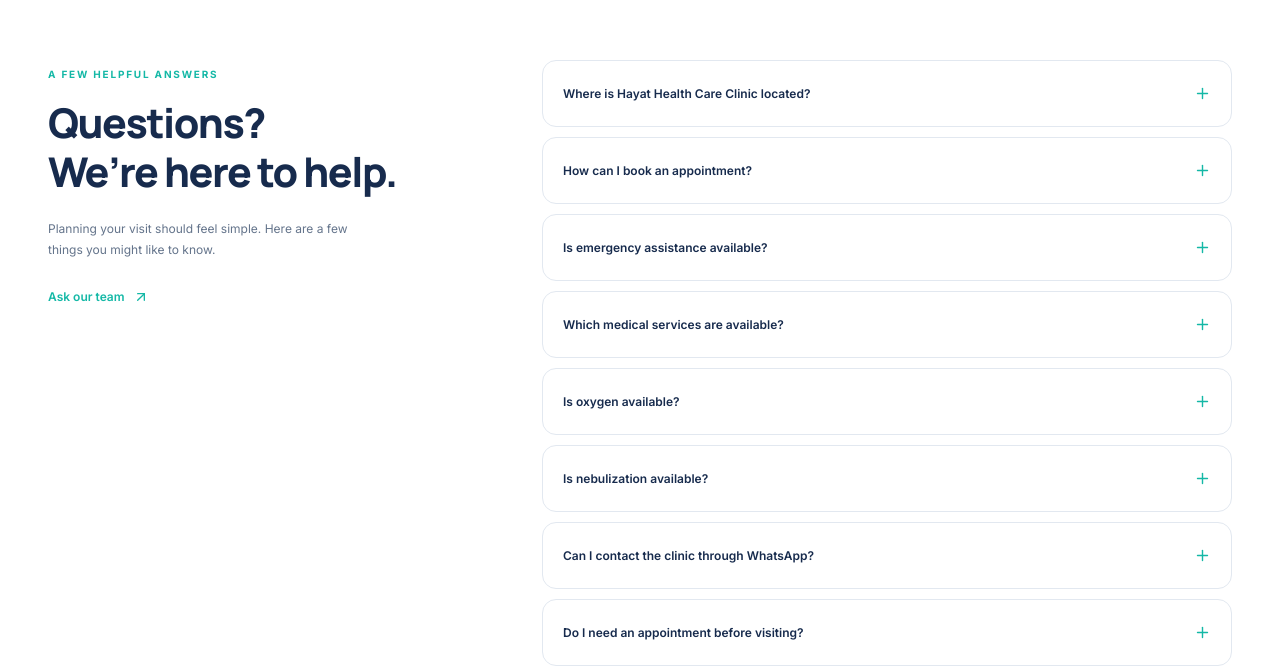
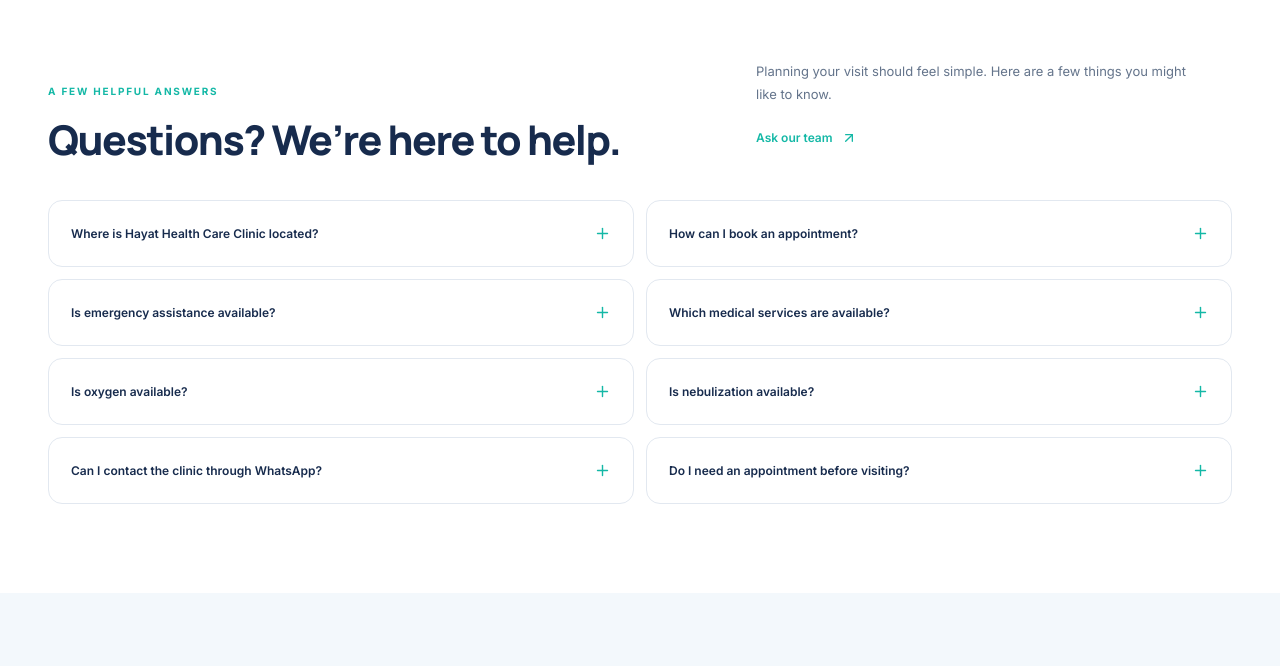
Before and after one commit to mdmashoodalam/Hayat-Health-Care-Clinic, a React (Vite) app: page / in a window 1280 px wide. Shown: the part 7332-7998 px from the top of the page. Built offline with nearby package versions, Linux system fonts and the light colour scheme; no server answers.

Commit message:
Deploy clinic website

```diff
--- a/src/components/home/Sections.jsx
+++ b/src/components/home/Sections.jsx
@@ -14,6 +14,6 @@
 const reasons=[['HeartHandshake','Patient-focused approach','Care starts with understanding your concerns.'],['Hospital','Essential healthcare facilities','Consultations, diagnostics and support in one place.'],['Stethoscope','Multiple specialities','A team covering a range of healthcare needs.'],['HeartPulse','Emergency support','Reach our clinic team directly, 24/7.'],['MapPin','Convenient location','Near Bazaar Samiti on Sitamarhi Road, Pupri.'],['MessageCircle','Easy WhatsApp appointments','Request a visit in just a few simple steps.']];
 export function WhyChooseUs(){return <section className="section pale-section"><div className="container"><SectionTitle eyebrow="A LITTLE MORE CARE" title="Why choose Hayat Health Care Clinic?">A familiar place to turn to, whenever your family needs care.</SectionTitle><div className="why-grid">{reasons.map(([i,n,d])=><div className="why-item" key={n}><Icon name={i} size={25}/><h3>{n}</h3><p>{d}</p></div>)}</div></div></section>;}
 export function EmergencyCTA(){return <section className="container emergency-section"><div className="emergency-banner"><span className="emergency-badge"><Icon name="Siren" size={36}/></span><div><span className="eyebrow">24/7 EMERGENCY SUPPORT</span><h2>Need immediate medical assistance?</h2><p>Our clinic provides emergency support. Contact us immediately for assistance.</p></div><div className="emergency-numbers">{clinicInfo.phones.map(p=><a href={`tel:${p}`} key={p}><Icon name="Phone" size={17}/>Call {p}</a>)}</div></div></section>;}
-export function FAQ(){return <section className="section container faq-section"><div><span className="eyebrow">A FEW HELPFUL ANSWERS</span><h2>Questions?<br/>We’re here to help.</h2><p>Planning your visit should feel simple. Here are a few things you might like to know.</p><ExternalLink className="text-link" href={createWhatsAppURL()}>Ask our team<Icon name="ArrowUpRight" size={16}/></ExternalLink></div><div className="faq-list">{faqs.map(([q,a])=><details key={q}><summary>{q}<Icon name="Plus" size={17}/></summary><p>{a}</p></details>)}</div></section>;}
+export function FAQ(){return <section className="section container faq-section"><div className="faq-intro"><div><span className="eyebrow">A FEW HELPFUL ANSWERS</span><h2>Questions? We’re here to help.</h2></div><div><p>Planning your visit should feel simple. Here are a few things you might like to know.</p><ExternalLink className="text-link" href={createWhatsAppURL()}>Ask our team<Icon name="ArrowUpRight" size={16}/></ExternalLink></div></div><div className="faq-list">{faqs.map(([q,a])=><details key={q}><summary>{q}<Icon name="Plus" size={17}/></summary><p>{a}</p></details>)}</div></section>;}
 export function LocationSection(){return <section className="section pale-section"><div className="container location-grid"><div><span className="eyebrow">FIND US IN YOUR NEIGHBOURHOOD</span><h2>Your care is<br/>closer than you think.</h2><p>{clinicInfo.address}</p><p className="hindi-address" lang="hi">{clinicInfo.hindiAddress}</p><Button href={mapsURL} target="_blank" rel="noopener noreferrer"><Icon name="MapPin" size={17}/>Open in Google Maps<Icon name="ArrowUpRight" size={16}/></Button><p className="map-note">Maps shows an address search. Call us if you need help finding the clinic.</p></div><iframe title="Google Maps address search for Hayat Health Care Clinic, Pupri" src={`https://maps.google.com/maps?q=${encodeURIComponent(mapQuery)}&output=embed`} loading="lazy" referrerPolicy="no-referrer-when-downgrade" allowFullScreen/></div></section>;}
 export function HealthCTA(){return <section className="health-cta container"><div><span className="eyebrow">LET’S TAKE THE NEXT STEP, TOGETHER</span><h2>Your health deserves timely care.</h2><p>Speak with our clinic team to learn about doctor availability and services.</p></div><div className="button-row"><Button to="/appointment">Book Appointment<Icon name="ArrowUpRight" size={17}/></Button><Button outline href={`tel:${clinicInfo.phones[0]}`}><Icon name="Phone" size={17}/>Call Clinic</Button></div></section>;}
--- a/src/index.css
+++ b/src/index.css
@@ -708,3 +708,41 @@
   .footer-essentials { grid-template-columns: 1fr; }
   .footer-essentials > a:nth-child(3) { grid-column: auto; }
 }
+
+/* Use the full section width for frequently asked questions. */
+.faq-section { display: block; }
+.faq-intro {
+  display: grid;
+  grid-template-columns: minmax(0, 1.15fr) minmax(280px, .85fr);
+  align-items: end;
+  gap: 64px;
+  margin-bottom: 36px;
+}
+.faq-section .faq-intro h2 {
+  max-width: 720px;
+  margin-bottom: 0;
+}
+.faq-intro > div:last-child { padding-bottom: 4px; }
+.faq-intro > div:last-child > p {
+  max-width: 430px;
+  margin-bottom: 10px;
+  font-size: 13px;
+}
+.faq-list {
+  display: grid;
+  grid-template-columns: repeat(2, minmax(0, 1fr));
+  align-items: start;
+  gap: 12px;
+}
+.faq-list details,
+.faq-list details:first-child {
+  margin: 0;
+  border: 1px solid var(--line);
+}
+.faq-list summary { padding-inline: 2px; }
+.faq-list details p { padding-right: 8px; }
+
+@media (max-width: 760px) {
+  .faq-intro { grid-template-columns: 1fr; gap: 18px; margin-bottom: 28px; }
+  .faq-list { grid-template-columns: 1fr; }
+}
```
